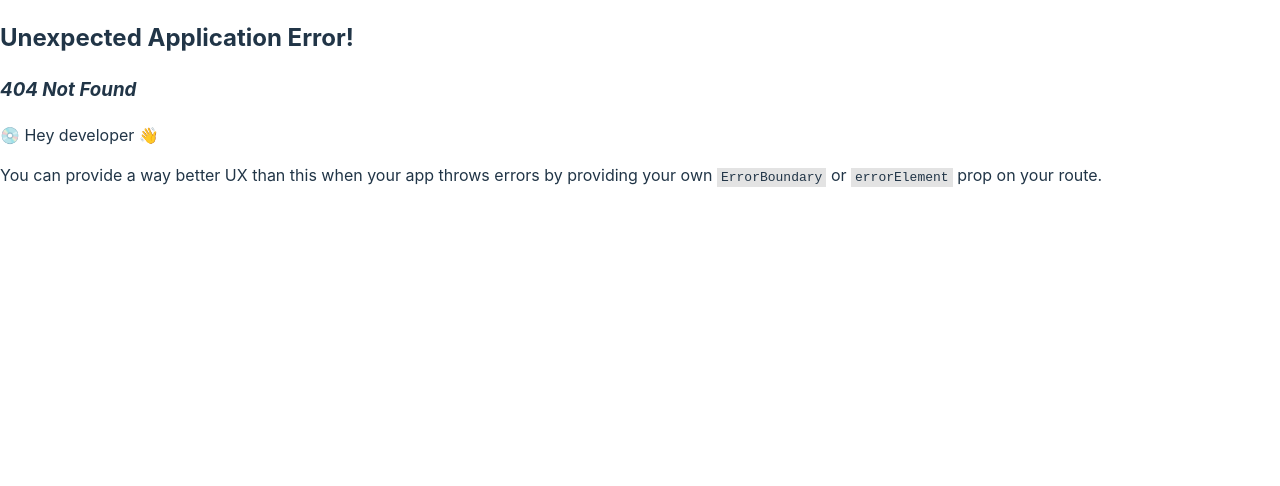
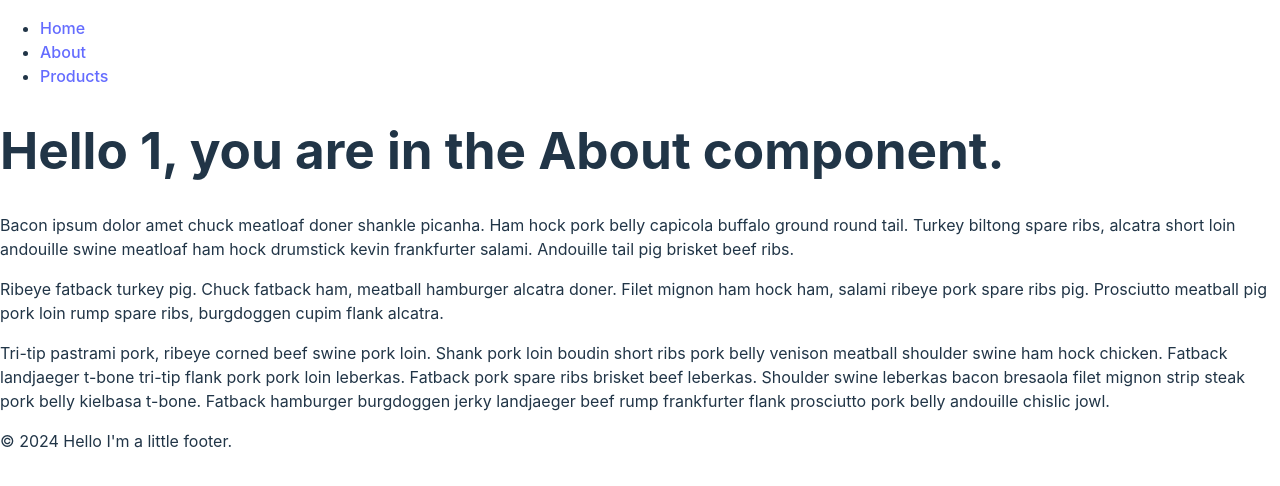
Before and after one commit to mauriciogc/vite-react-router-examples-v6, a React (Vite) app: page /about/1 in a window 1280 px wide. Before the commit this address had no page. Shown: the top 486 px of the page. Built offline with nearby package versions, Linux system fonts and the light colour scheme.

Commit message:
added example with matchPath

```diff
--- a/src/App.jsx
+++ b/src/App.jsx
@@ -19,7 +19,11 @@ const router = createBrowserRouter([
         element: <About />,
       },
       {
-        path: '/products/:print', // Ruta dinámica para los productos
+        path: '/about/:name',
+        element: <About />,
+      },
+      {
+        path: '/products/:print',
         element: <Products />,
       },
     ],
--- a/src/Components/About.jsx
+++ b/src/Components/About.jsx
@@ -1,15 +1,19 @@
 import React from 'react';
-import { useLocation } from 'react-router-dom';
+import { useParams, useLocation, matchPath } from 'react-router-dom';
 
 const About = () => {
-  const location = useLocation();
+  const { name } = useParams(); // Obtener el parámetro dinámico de la URL
+  const { pathname } = useLocation(); // Obtener la ubicación actual
 
-  //Si  no tiene el estado "name", por default toma Stranger
-  const name = location.state?.name || 'Stranger';
+  // Verificamos si la URL coincide con el patrón esperado
+  const match = matchPath('/about/:name', pathname);
+
+  // Si no hay coincidencia o el parámetro no está presente, mostramos "Stranger"
+  const displayName = match && name ? name : 'Stranger';
 
   return (
     <div>
-      <h1>Hello {name}, you are in the About component.</h1>
+      <h1>Hello {displayName}, you are in the About component.</h1>
       <p>
         Bacon ipsum dolor amet chuck meatloaf doner shankle picanha. Ham hock
         pork belly capicola buffalo ground round tail. Turkey biltong spare
--- a/src/Components/Main.jsx
+++ b/src/Components/Main.jsx
@@ -7,11 +7,10 @@ const Main = () => {
   const handleAbout = () => navigate('/about');
   const handleBack = () => navigate(-1);
   const handleForward = () => navigate(1);
-  const handleAboutWithState = () =>
-    navigate('/about', { state: { name: 'Mauricio' } });
+  const handleProductsWithUrlParams = () => navigate('/products/20');
 
-  //Actualizamos la url de query params a parametro dentro de la URL
-  const handleProductsWithUrlParams = () => navigate('/products/20');
+  //Cambiamos de mandarlo por el state a que sea por la URL
+  const handleAboutWithState = () => navigate('/about/Mauricio');
 
   return (
     <div>
--- a/src/Components/Products.jsx
+++ b/src/Components/Products.jsx
@@ -1,13 +1,15 @@
 import React from 'react';
-import { useParams } from 'react-router-dom';
+import { useParams, useLocation } from 'react-router-dom';
 
 const Products = () => {
-  const { print } = useParams(); //Obtenemos la propiedad "print"
+  const { print } = useParams();
+  const { pathname } = useLocation();
 
   return (
     <div>
       <h1>Hello, I'm Products component</h1>
       <h3>Images to display:{print} </h3>
+      <h4>Current URL: {pathname}</h4>
       <div>
         {new Array(Number(print)).fill().map((v, i) => (
           <img
```
Also changed, not shown: 1 other file (tests, documents, lock files or other folders).
